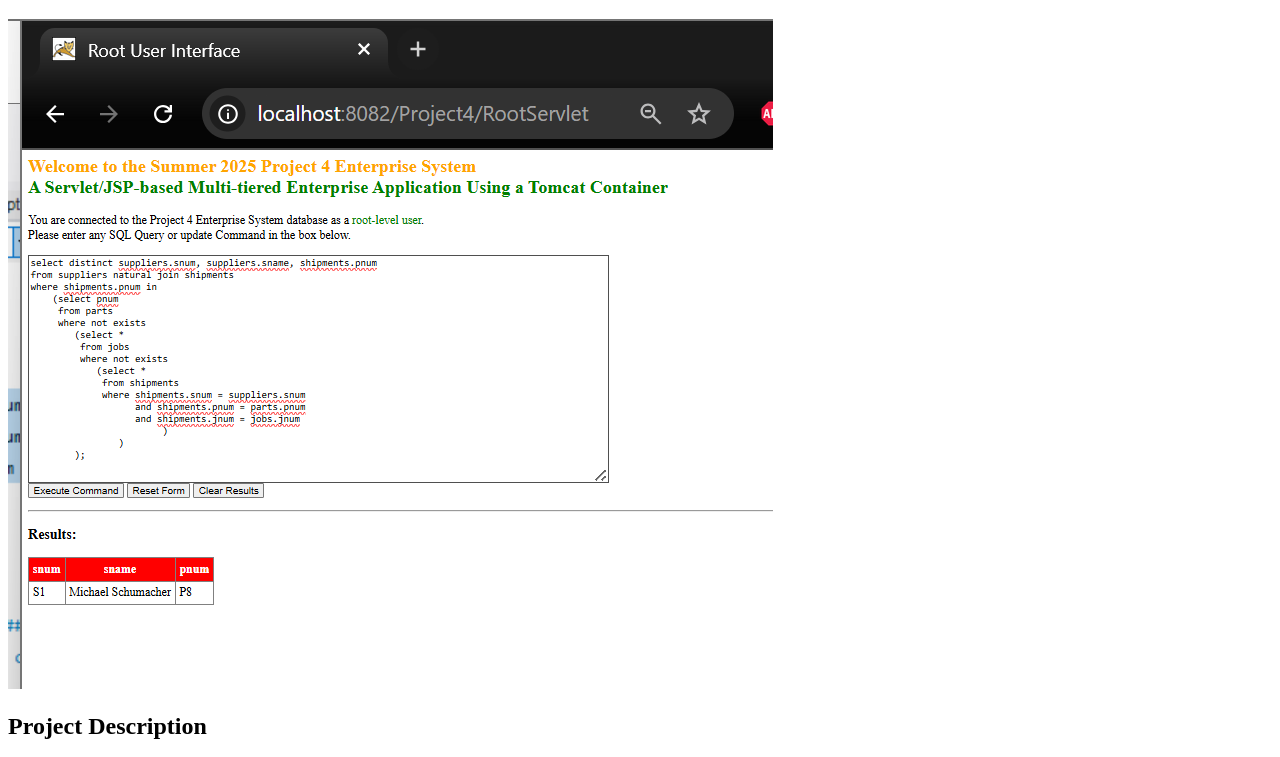
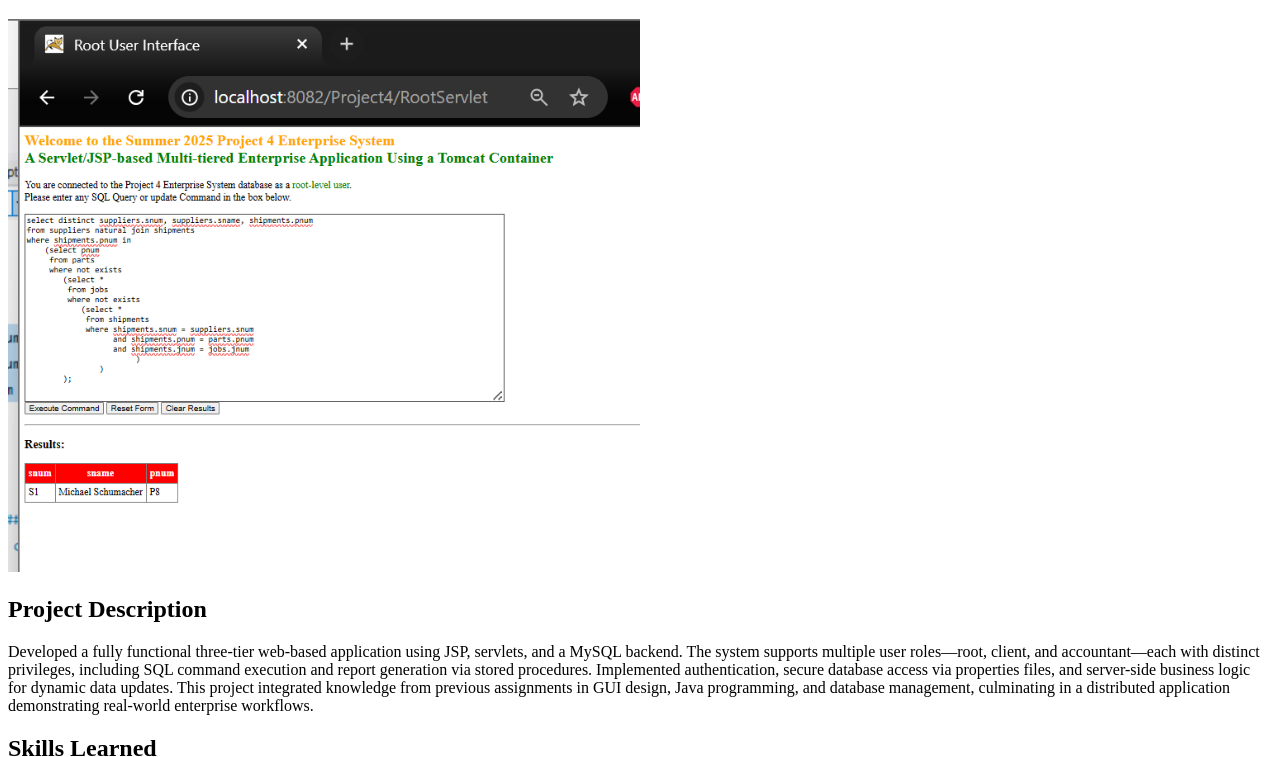
Before and after one commit to Tr743014/Tr743014.github.io, a plain HTML site: page project1.html in a window 1280 px wide. Shown: the part 61-818 px from the top of the page. Drawn offline with Linux system fonts and the light colour scheme.

Commit message:
Update project1.html

```diff
--- a/project1.html
+++ b/project1.html
@@ -13,7 +13,7 @@
   <main>
 
     <section>
-      <img src="RootCommand4.png" alt="Screenshot illustrating Project 1" style="max-width:100%; height:auto;">
+      <img src="RootCommand4.png" alt="Screenshot illustrating Project 1" style="max-width:50%; height:auto;">
     </section>
 
     <section>
```
